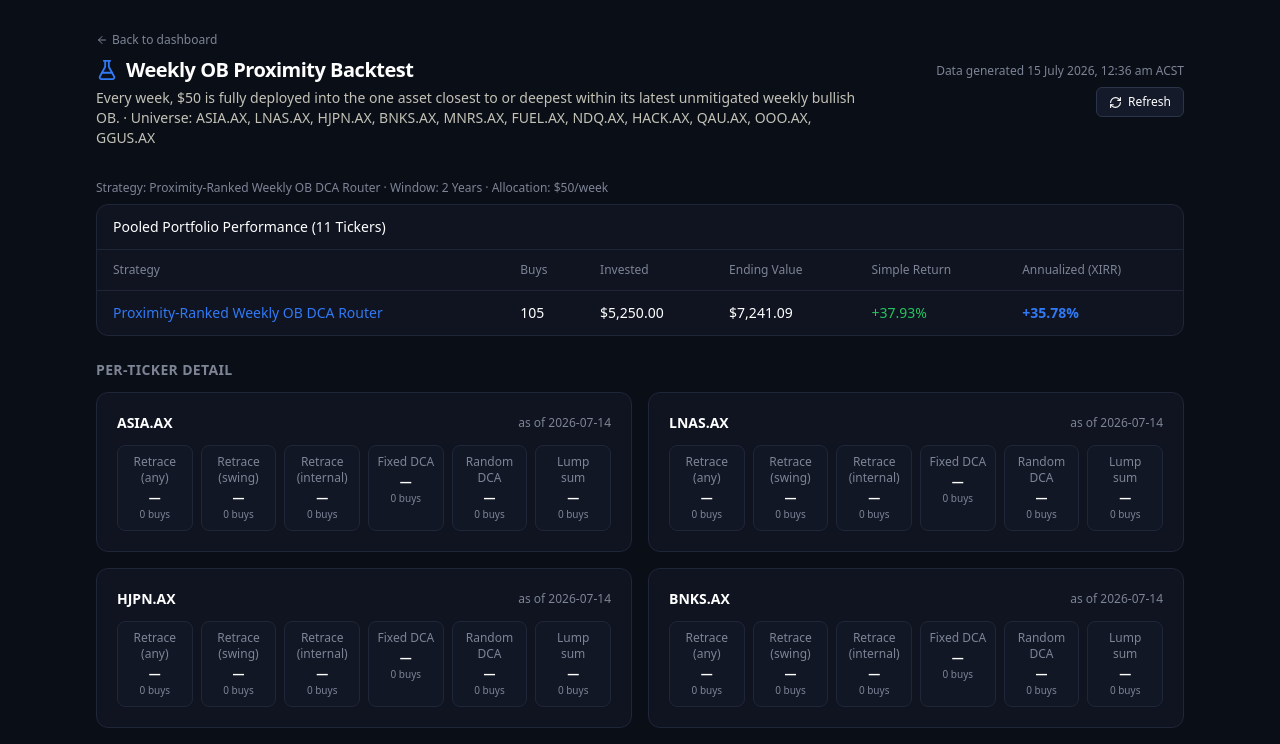
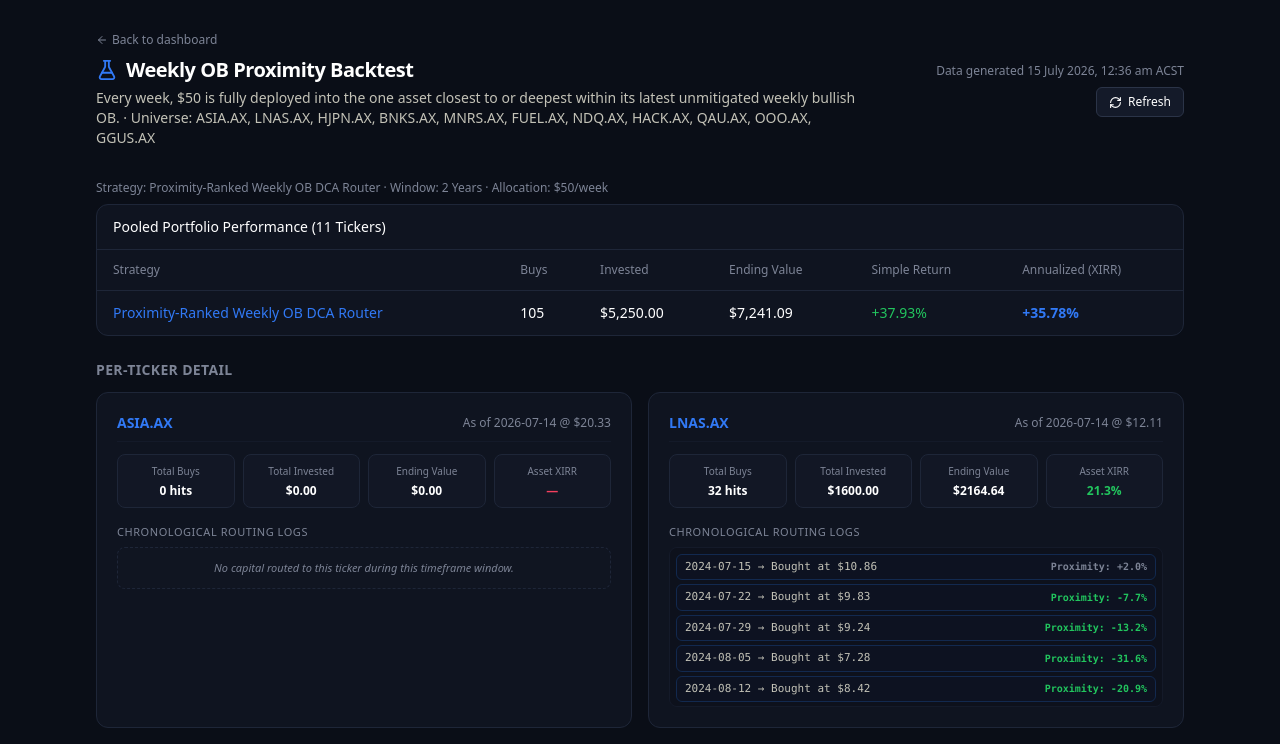
Before and after one commit to makeitcount89/Trading-Smart-Money, a Next.js app: page /backtest in a window 1280 px wide. Shown: the top 744 px of the page. Built offline with nearby package versions, Linux system fonts and the light colour scheme.

Commit message:
Update BacktestTickerCard.tsx

```diff
--- a/components/BacktestTickerCard.tsx
+++ b/components/BacktestTickerCard.tsx
@@ -1,23 +1,7 @@
+// components/BacktestTickerCard.tsx
 import { AlertTriangle } from "lucide-react";
-import type { BacktestStrategyKey, BacktestTickerResult } from "@/lib/types";
+import type { BacktestTickerResult } from "@/lib/types";
 import { cn } from "@/lib/utils";
-
-const STRATEGY_LABELS: Record<BacktestStrategyKey, string> = {
-  retrace: "Retrace (any)",
-  retraceSwing: "Retrace (swing)",
-  retraceInternal: "Retrace (internal)",
-  fixedWeeklyDca: "Fixed DCA",
-  randomWeeklyDca: "Random DCA",
-  lumpSum: "Lump sum",
-};
-const STRATEGY_ORDER: BacktestStrategyKey[] = [
-  "retrace",
-  "retraceSwing",
-  "retraceInternal",
-  "fixedWeeklyDca",
-  "randomWeeklyDca",
-  "lumpSum",
-];
 
 export default function BacktestTickerCard({ ticker }: { ticker: BacktestTickerResult }) {
   if (!ticker.ok) {
@@ -32,56 +16,68 @@ export default function BacktestTickerCard({ ticker }: { ticker: BacktestTickerR
     );
   }
 
-  const retrace = ticker.strategies.retrace;
+  const strategy = ticker.strategies.proximityDCA;
 
   return (
-    <div className="rounded-xl border border-base-700 bg-base-850 p-5">
-      <div className="flex items-center justify-between">
-        <h3 className="text-sm font-semibold">{ticker.ticker}</h3>
-        <span className="tabular text-xs text-[var(--text-muted)]">as of {ticker.asOfDate}</span>
+    <div className="rounded-xl border border-base-700 bg-base-850 p-5 flex flex-col justify-between">
+      <div>
+        <div className="flex items-center justify-between border-b border-base-800 pb-2 mb-3">
+          <h3 className="text-sm font-semibold text-smcBlue">{ticker.ticker}</h3>
+          <span className="tabular text-xs text-[var(--text-muted)]">
+            As of {ticker.asOfDate} @ ${ticker.asOfPrice?.toFixed(2) ?? "—"}
+          </span>
         </div>
 
-      <div className="mt-3 grid grid-cols-3 gap-2 text-xs sm:grid-cols-6">
-        {STRATEGY_ORDER.map((key) => {
-          const s = ticker.strategies[key];
-          return (
-            <div key={key} className="rounded-lg border border-base-700 bg-base-800/60 px-2 py-2 text-center">
-              <div className="text-[var(--text-muted)]">{STRATEGY_LABELS[key]}</div>
-              <div className="mt-1 tabular font-semibold">{s?.xirrPct != null ? `${s.xirrPct.toFixed(1)}%` : "—"}</div>
-              <div className="tabular text-[10px] text-[var(--text-muted)]">{s?.events ?? 0} buys</div>
+        {/* Unified performance layout instead of the 6-grid split */}
+        <div className="grid grid-cols-2 sm:grid-cols-4 gap-2 text-xs">
+          <div className="rounded-lg border border-base-700 bg-base-800/60 px-2 py-2 text-center">
+            <div className="text-[var(--text-muted)] text-[10px]">Total Buys</div>
+            <div className="mt-1 tabular font-semibold text-[var(--text-primary)]">{strategy.events} hits</div>
           </div>
-          );
-        })}
+          <div className="rounded-lg border border-base-700 bg-base-800/60 px-2 py-2 text-center">
+            <div className="text-[var(--text-muted)] text-[10px]">Total Invested</div>
+            <div className="mt-1 tabular font-semibold text-[var(--text-primary)]">${strategy.totalInvested.toFixed(2)}</div>
+          </div>
+          <div className="rounded-lg border border-base-700 bg-base-800/60 px-2 py-2 text-center">
+            <div className="text-[var(--text-muted)] text-[10px]">Ending Value</div>
+            <div className="mt-1 tabular font-semibold text-[var(--text-primary)]">${strategy.endingValue.toFixed(2)}</div>
+          </div>
+          <div className="rounded-lg border border-base-700 bg-base-800/60 px-2 py-2 text-center">
+            <div className="text-[var(--text-muted)] text-[10px]">Asset XIRR</div>
+            <div className={cn("mt-1 tabular font-bold", strategy.xirrPct !== null && strategy.xirrPct >= 0 ? "text-long" : "text-short")}>
+              {strategy.xirrPct != null ? `${strategy.xirrPct.toFixed(1)}%` : "—"}
+            </div>
+          </div>
         </div>
 
-      {retrace?.eventDetail && retrace.eventDetail.length > 0 && (
-        <div className="mt-3">
-          <div className="mb-1 text-[11px] font-medium text-[var(--text-muted)]">Retrace events</div>
-          <div className="space-y-1">
-            {retrace.eventDetail.map((e, i) => (
+        {/* Chronological order routing history */}
+        <div className="mt-4">
+          <div className="mb-1.5 text-[11px] font-medium text-[var(--text-muted)] uppercase tracking-wider">
+            Chronological Routing Logs
+          </div>
+          {strategy.eventDetail && strategy.eventDetail.length > 0 ? (
+            <div className="space-y-1 max-h-40 overflow-y-auto rounded-lg border border-base-800 bg-base-900/40 p-1.5 scrollbar-thin">
+              {strategy.eventDetail.map((e, i) => (
                 <div
                   key={i}
-                className="flex flex-wrap items-center justify-between gap-1 rounded-md border border-smcBlue-muted bg-smcBlue-muted/20 px-2 py-1 text-[11px]"
+                  className="flex flex-wrap items-center justify-between gap-1 rounded-md border border-smcBlue-muted bg-smcBlue-muted/10 px-2 py-1 text-[11px] font-mono"
                 >
-                <span className="flex items-center gap-1.5">
-                  <span
-                    className={cn(
-                      "rounded px-1 py-0.5 text-[9px] font-semibold uppercase tracking-wide",
-                      e.kind === "swing" ? "bg-base-700 text-[var(--text-secondary)]" : "bg-smcBlue-muted text-smcBlue"
-                    )}
-                  >
-                    {e.kind}
+                  <span className="flex items-center gap-1.5 text-[var(--text-secondary)]">
+                    {e.date} &rarr; Bought at ${e.price.toFixed(2)}
                   </span>
-                  {e.date} @ {e.price.toFixed(3)}
-                </span>
-                <span className="text-[var(--text-muted)]">
-                  OB {e.obBottom.toFixed(3)}–{e.obTop.toFixed(3)} (formed {e.obFormedDate})
+                  <span className={cn("text-[10px] font-semibold", e.proximityPct <= 0 ? "text-long font-bold" : "text-[var(--text-muted)]")}>
+                    Proximity: {e.proximityPct > 0 ? "+" : ""}{e.proximityPct.toFixed(1)}%
                   </span>
                 </div>
               ))}
             </div>
+          ) : (
+            <div className="text-[11px] text-[var(--text-muted)] italic py-3 text-center bg-base-800/20 rounded-lg border border-dashed border-base-700">
+              No capital routed to this ticker during this timeframe window.
             </div>
           )}
         </div>
+      </div>
+    </div>
   );
 }
```
Lines whose indentation alone changed are shown as unchanged.
